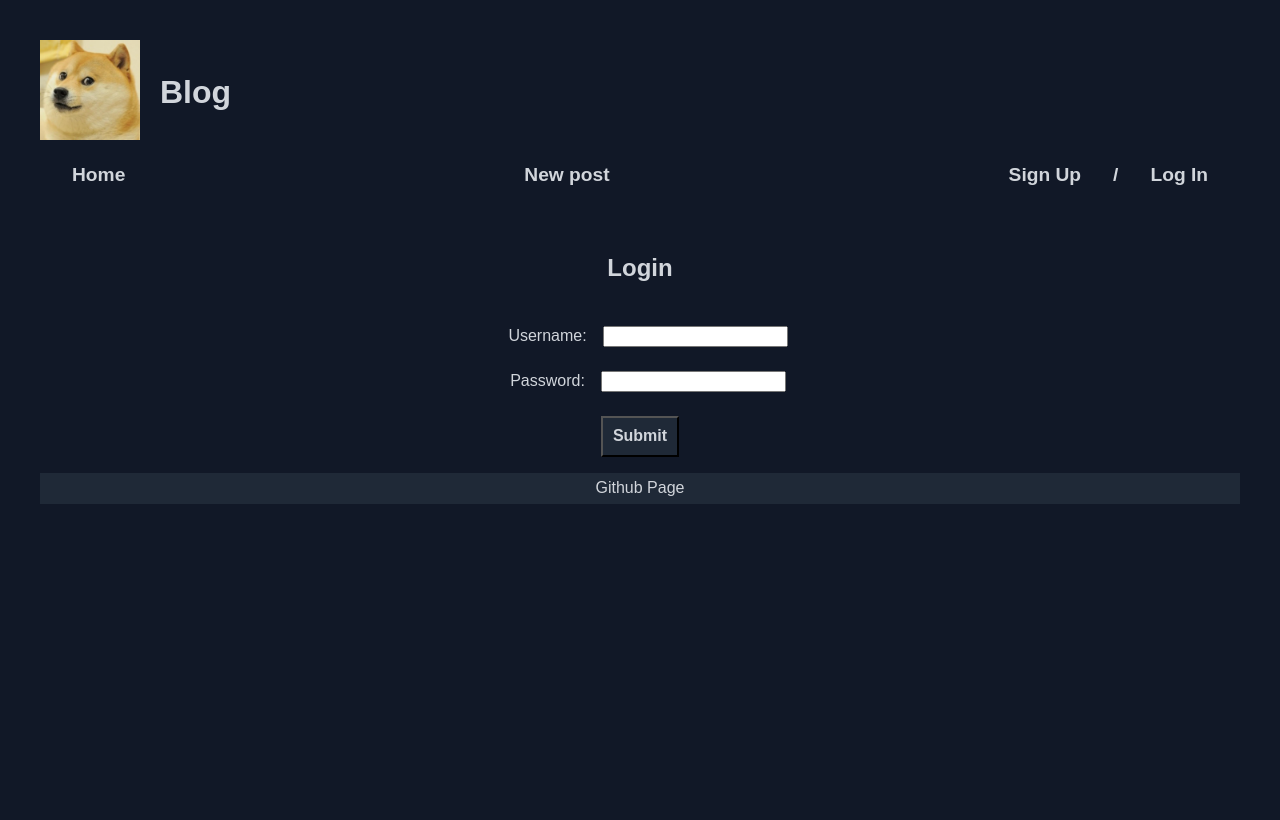
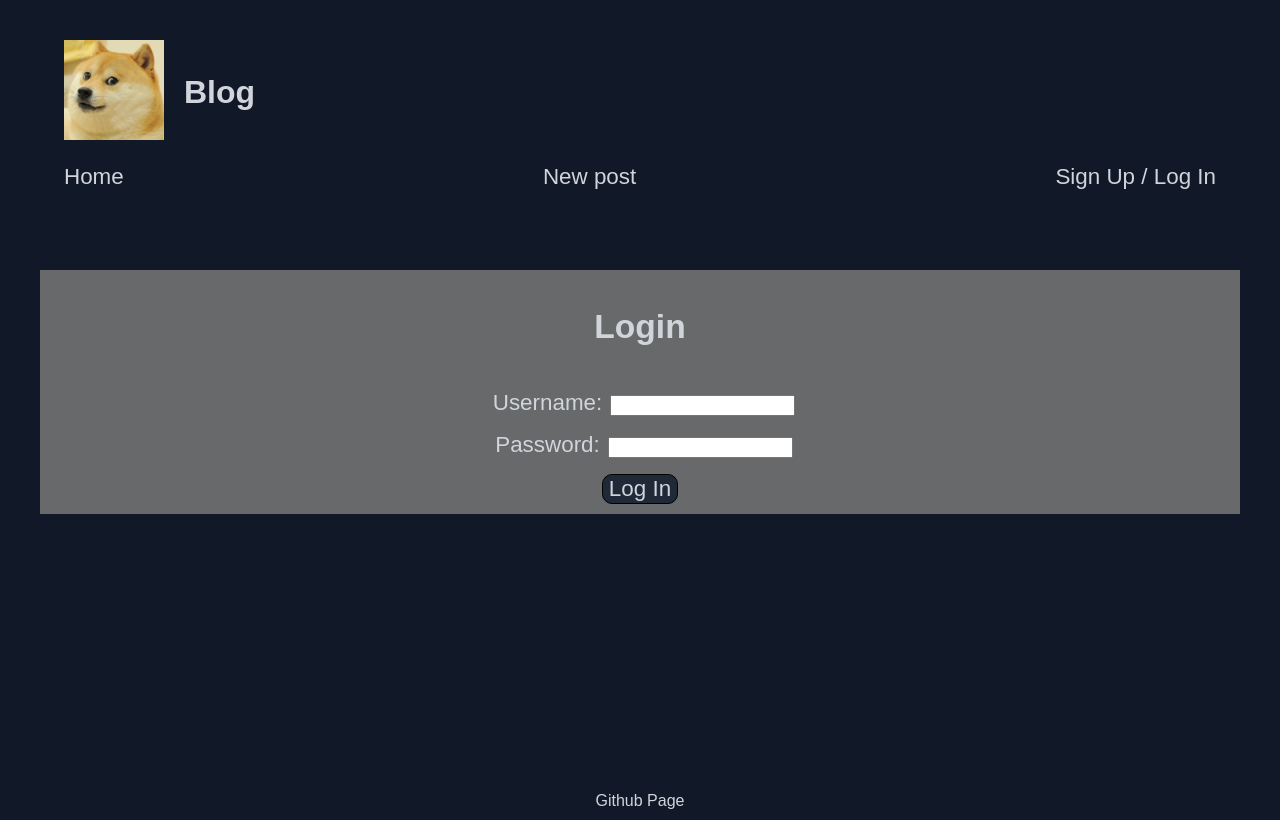
Before and after one commit to Bosary/blog_front, a React (Create React App) app: page /login in a window 1280 px wide. Built offline with nearby package versions, Linux system fonts and the light colour scheme; the HTML template or start-up script is replaced by a standard one.

Commit message:
Improve CSS

```diff
--- a/src/App.js
+++ b/src/App.js
@@ -1,16 +1,12 @@
 import React from "react";
-import Footer from "./components/Footer";
-import Header from "./components/Header";
 import Navbar from "./components/Navbar";
 import RouteSwitch from "./RouteSwitch";
 
 export default function App() {
   return (
-    <div>
-      <Header />
+    <main>
       <Navbar />
       <RouteSwitch />
-      <Footer />
-    </div>
+    </main>
   );
 }
--- a/src/components/Footer.js
+++ b/src/components/Footer.js
@@ -1,5 +1,11 @@
 import React from "react";
 
 export default function Footer() {
-  return <footer>Github Page</footer>;
+  return (
+    <footer>
+      <a href="https://github.com/Bosary/blog_front" target="_blank">
+        Github Page
+      </a>
+    </footer>
+  );
 }
--- a/src/components/Header.js
+++ b/src/components/Header.js
@@ -3,11 +3,11 @@ import logo from "../assets/logo.png";
 
 export default function Header() {
   return (
-    <div className="header">
+    <header>
       <div className="logo">
         <img src={logo} alt="Doge" width="100" height="100" />
       </div>
       <h1>Blog</h1>
-    </div>
+    </header>
   );
 }
--- a/src/components/Posts.js
+++ b/src/components/Posts.js
@@ -4,15 +4,11 @@ export default function Post(props) {
   const post = props.post;
   return (
     <div>
-      <div>
-        <h2>{post.title}</h2>
-      </div>
-      <div>
-        <img src={post.imageUrl} alt="post body" width="700" height="500" />
-      </div>
-      <div>
-        <p>Comments: {post.commentsCount}</p>
-      </div>
+      <h2>{post.title}</h2>
+
+      <img src={post.imageUrl} alt="post body" width="700" height="500" />
+
+      <p>Comments: {post.commentsCount}</p>
     </div>
   );
 }
--- a/src/components/pages/AllPosts.js
+++ b/src/components/pages/AllPosts.js
@@ -19,7 +19,6 @@ export default function AllPosts() {
   }, []);
 
   return (
-    <div>
     <div className="container">
       {posts.map((post) => (
         <div className="post" key={post._id}>
@@ -28,10 +27,8 @@ export default function AllPosts() {
             <Post post={post} />
           </Link>
           <Likes likes={post.likes} postId={post._id} />
-            <p className="border"></p>
         </div>
       ))}
     </div>
-    </div>
   );
 }
--- a/src/components/pages/CreatePost.js
+++ b/src/components/pages/CreatePost.js
@@ -38,7 +38,7 @@ export default function CreatePost() {
   };
 
   return (
-    <div className="createPost">
+    <div>
       {!token && (
         <p className="alert">
           You need to be logged in to create a new post. Please{" "}
@@ -55,7 +55,8 @@ export default function CreatePost() {
       )}
 
       {token && token !== "expired" && (
-        <form onSubmit={submit}>
+        <form className="new_post">
+          <h2>New Post</h2>
           <div>
             <label>Title:</label>
             <input
@@ -78,7 +79,7 @@ export default function CreatePost() {
             />
           </div>
 
-          <input type="submit" name="new post" />
+          <button onClick={submit}>Submit</button>
         </form>
       )}
     </div>
--- a/src/components/pages/Login.js
+++ b/src/components/pages/Login.js
@@ -31,7 +31,7 @@ export default function Login() {
   };
 
   return (
-    <form onSubmit={submit}>
+    <form className="login">
       <h2>Login</h2>
       <div>
         <label>Username:</label>
@@ -55,7 +55,7 @@ export default function Login() {
           minLength={3}
         />
       </div>
-      <button type="submit">Submit</button>
+      <button onClick={submit}>Log In</button>
     </form>
   );
 }
--- a/src/components/pages/Signup.js
+++ b/src/components/pages/Signup.js
@@ -1,8 +1,11 @@
 import axios from "axios";
 import React, { useState } from "react";
 import { useNavigate } from "react-router-dom";
+import { useAuth } from "../../utils/AuthProvider";
 
 export default function Signup() {
+  const { setUser } = useAuth();
+
   const [username, setUsername] = useState("");
   const [password, setPassword] = useState("");
 
@@ -11,17 +14,24 @@ export default function Signup() {
   const submit = async (e) => {
     e.preventDefault();
 
-    const url = `${window.env.API_URL}/users/signup`;
-    const response = await axios.post(url, { username, password });
+    let url = `${window.env.API_URL}/users/signup`;
+    let response = await axios.post(url, { username, password });
+
+    // Login
+    url = `${window.env.API_URL}/users/login`;
+    response = await axios.post(url, { username, password });
 
     const token = JSON.stringify(response.data.token);
     localStorage.setItem("token", token);
+
+    setUser(username);
 
     navigate("/", { state: { message: "SignUp Successful" } });
   };
 
   return (
-    <form onSubmit={submit}>
+    <div>
+      <form className="signup">
         <h2>Sign Up</h2>
         <div>
           <label>Username:</label>
@@ -45,7 +55,8 @@ export default function Signup() {
             minLength={3}
           />
         </div>
-      <button type="submit">Submit</button>
+        <button onClick={submit}>Sign Up</button>
       </form>
+    </div>
   );
 }
--- a/src/index.js
+++ b/src/index.js
@@ -2,6 +2,8 @@ import React from "react";
 import ReactDOM from "react-dom/client";
 import { BrowserRouter } from "react-router-dom";
 import App from "./App";
+import Footer from "./components/Footer";
+import Header from "./components/Header";
 import "./styles.css";
 import { AuthProvider } from "./utils/AuthProvider";
 
@@ -9,7 +11,9 @@ const root = ReactDOM.createRoot(document.getElementById("root"));
 root.render(
   <AuthProvider>
     <BrowserRouter>
+      <Header />
       <App />
+      <Footer />
     </BrowserRouter>
   </AuthProvider>
 );
--- a/src/styles.css
+++ b/src/styles.css
@@ -1,20 +1,23 @@
 :root {
   --main-background: #111827;
   --sub-background: #1f2937;
+  --form-background: #67696a;
   --main-text: #d1d5db;
   --sub-text: #9ca3af;
   --alert-text: #f51d3a;
 }
 
-body {
+/* HTML elements */
+
+html, body {
   background-color: var(--main-background);
-  max-width: 1200px;
-  margin: 20px auto;
-  padding: 0 20px;
-  font-family:Arial, Helvetica, sans-serif;
+  height: 100%;
+  margin: 0;
+  padding: 0;
+  font-family: Arial, Helvetica, sans-serif;
 }
 
-a, div {
+h2 {
   color: var(--main-text);
 }
 
@@ -23,7 +26,22 @@ h4 {
 }
 
 a {
+  color: var(--main-text);
   text-decoration: none;
+}
+
+button {
+  background-color: var(--sub-background);
+  color: var(--main-text);
+  border: 1px solid black;
+  border-radius: 10px;
+  font-size: 1.4rem;
+  font-weight: 500;
+}
+
+button:hover {
+  cursor: pointer;
+  background-color: blue;
 }
 
 ul {
@@ -32,170 +50,173 @@ ul {
 
 li {
   list-style: none;
-  padding: 0.5rem 1rem;
+  padding: 4px;
 }
 
-button:hover {
-  cursor: pointer;
+li > button {
+  border: none;
 }
 
-.header {
+form {
+  background-color: var(--form-background);
+}
+
+label {
+  color: var(--main-text);
+  padding: 0 8px;
+}
+
+body {
+  /* background-color: var(--main-background); */
+  max-width: 1200px;
+  margin: 20px auto;
+}
+
+/* Overall display */
+
+#root {
+  display: grid;
+  grid-template-columns: 1fr;
+  grid-template-areas:
+    "Header"
+    "Main"
+    "Footer";
+  grid-template-rows: auto 1fr auto;
+  min-height: 100%;
+}
+
+header {
+  color: var(--main-text);
+  grid-area: Header;
   display: flex;
   justify-content: left;
   align-items: center;
-  flex-wrap: wrap;
   gap: 20px;
-  padding: 20px 0
+  padding: 20px 24px;
+}
+
+main {
+  grid-area: Main;
 }
 
 footer {
+  grid-area: Footer;
   display: flex;
   justify-content: center;
   align-items: center;
-  background-color: var(--sub-background);
-  color: var(--main-text);
-  padding: 0.4rem 0;
+  padding: 10px 0;
 }
 
 /* Navbar */
+
 nav {
-  background-color: var(--main-background);
-  font-weight: 700;
-  font-size: 1.2rem;
+  color: var(--main-text);
   display: flex;
   justify-content: space-between;
   align-items: center;
-  margin-bottom: 2rem;
-  padding: 0 2rem;
+  padding: 0 24px;
 }
 
-nav > :last-child {
-  display: flex;
-  gap: 2rem;
+nav > a,
+nav > div {
+  font-weight: 500;
+  font-size: 1.4rem;
 }
 
 .anchor {
   position: relative;
 }
 
-.anchor > button, li > button {
-  color: inherit;
-  background-color: inherit;
+.anchor > button {
   border: none;
-  font-weight: 700;
-  font-size: 1.2rem;
-  padding: 0;
 }
 
 .dropdown {
   background-color: var(--sub-background);
-  margin-top: 1rem;
-  width: 8rem;
   position: absolute;
-  top: 100%;
-  right: 0;
-  text-align: left;
+  width: 150px;
+  margin-top: 10px;
 }
 
-/* Post */
+/* front page */
 
 .container {
   display: flex;
   flex-direction: column;
   align-items: center;
+  margin: 24px;
 }
 
 .post {
+  color: var(--main-text);
   position: relative;
-  width: 800px;
-  padding: 2rem 0;
-}
-
-.post > .likes {
-  position: absolute;
-  right: -5%;
-  bottom: 45%;
+  min-width: 320px;
+  max-width: 800px;
+  margin-top: 20px;
 }
 
 .likes {
-  background-color: var(--sub-background);
-  color: var(--sub-text);
-  border-radius: 20%;
+  position: absolute;
+  right: 0;
+  bottom: 1%;
   font-size: 2rem;
 }
 
-.likes:disabled {
-  color: #06a311b8;
-  font-weight: 700;
+
+/* single post page */
+
+.sub {
+  max-width: 1200px;
+  width: 100%;
 }
 
-.post > .border {
-  position: absolute;
-  left: 20%;
-  width: 400px;
-  border-bottom: 2px solid gray;
+.new_comment {
+  background-color: var(--main-background);
+  display: flex;
+  flex-direction: column;
+  align-items: flex-start;
+  gap: 8px;
+  margin: 20px auto;
+  max-width: 800px;
+  padding: 0 12px;
 }
 
+.new_comment > textarea {
+  width: 100%;
+  height: 40px;
+}
 
-/* Comments */
-
-.sub {
-  width: 800px;
-  padding-bottom: 4rem;
+.new_comment > button {
+  align-self: flex-end;
 }
 
 .comment {
-  padding: 0.5rem 0;
-  width: 700px;
+  margin: 10px 0;
 }
 
-.comment > .content {
-  background-color: var(--sub-background);
-  padding: 1rem 12px;
-  margin-top: -8px;
+.content {
+  color: var(--sub-text);
   font-size: 1.2rem;
 }
 
-.new_comment {
- align-items: flex-start;
-}
+/* New posts, Signup, Login pages */
 
-.new_comment > label {
-  padding: 0;
-}
-
-.new_comment > textarea {
-  width: 700px;
-  height: 5rem;
-  font-size: 1.2rem;
-}
-
-
-/* Others */
-
-form {
+.new_post, .signup, .login {
   display: flex;
   flex-direction: column;
   justify-content: center;
   align-items: center;
-  gap: 1.5rem;
-  padding: 16px 0;
+  gap: 16px;
+  padding: 10px 0;
+  margin-top: 5rem;
+  font-size: 1.4rem;
+  min-width: 700px;
 }
 
-label {
-  padding: 0 1rem;
-}
-
-form > button {
-  background-color: var(--sub-background);
-  color: var(--main-text);
-  font-weight: 700;
-  font-size: 1rem;
-  padding: 0.6rem;
-}
+/* Misc */
 
 .alert {
+  color: var(--alert-text);
   text-align: center;
   font-weight: 700;
-  color: var(--alert-text);
 }
```
Lines whose indentation alone changed are shown as unchanged.
